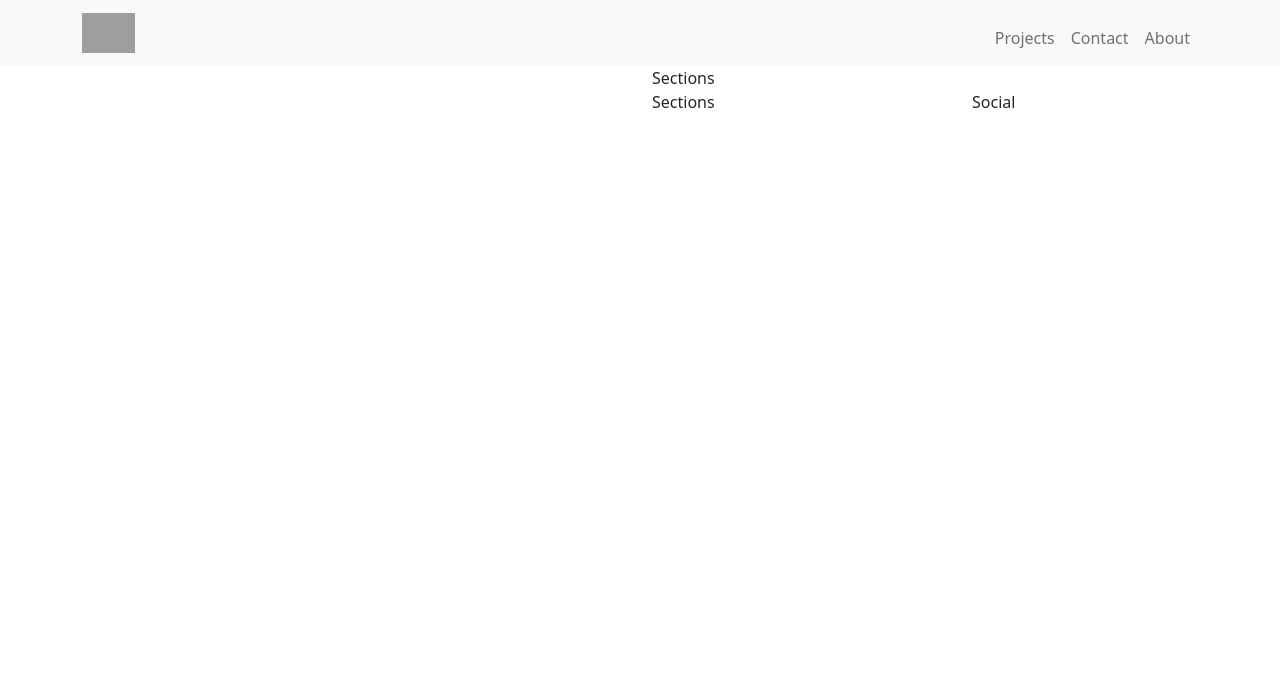
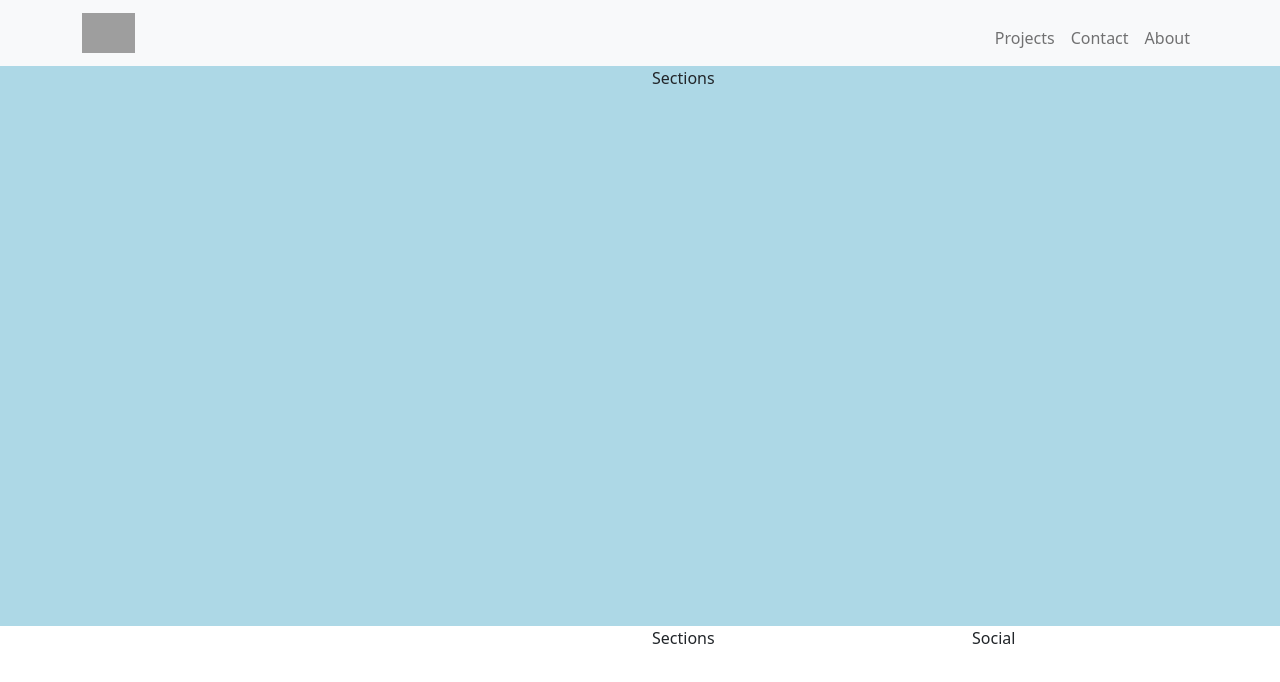
Before and after one commit to gustavobat/gustavobat.github.io, a React (Create React App) app: page / in a window 1280 px wide. Shown: the top 682 px of the page. Built offline with nearby package versions, Linux system fonts and the light colour scheme; grey boxes are pictures that could not be loaded.

Commit message:
Extending size of body container

```diff
--- a/src/Body.js
+++ b/src/Body.js
@@ -2,7 +2,7 @@ import {Row, Col, Container} from 'react-bootstrap';
 
 function Body() {
   return (
-    <Container fluid>
+    <Container fluid style={{backgroundColor: "lightblue",  minHeight: "70vh", minWidth: "100wh"}}>
       <Row>
         <Col xs={{ span: 3, offset: 6 }}>Sections</Col>
       </Row>
```
